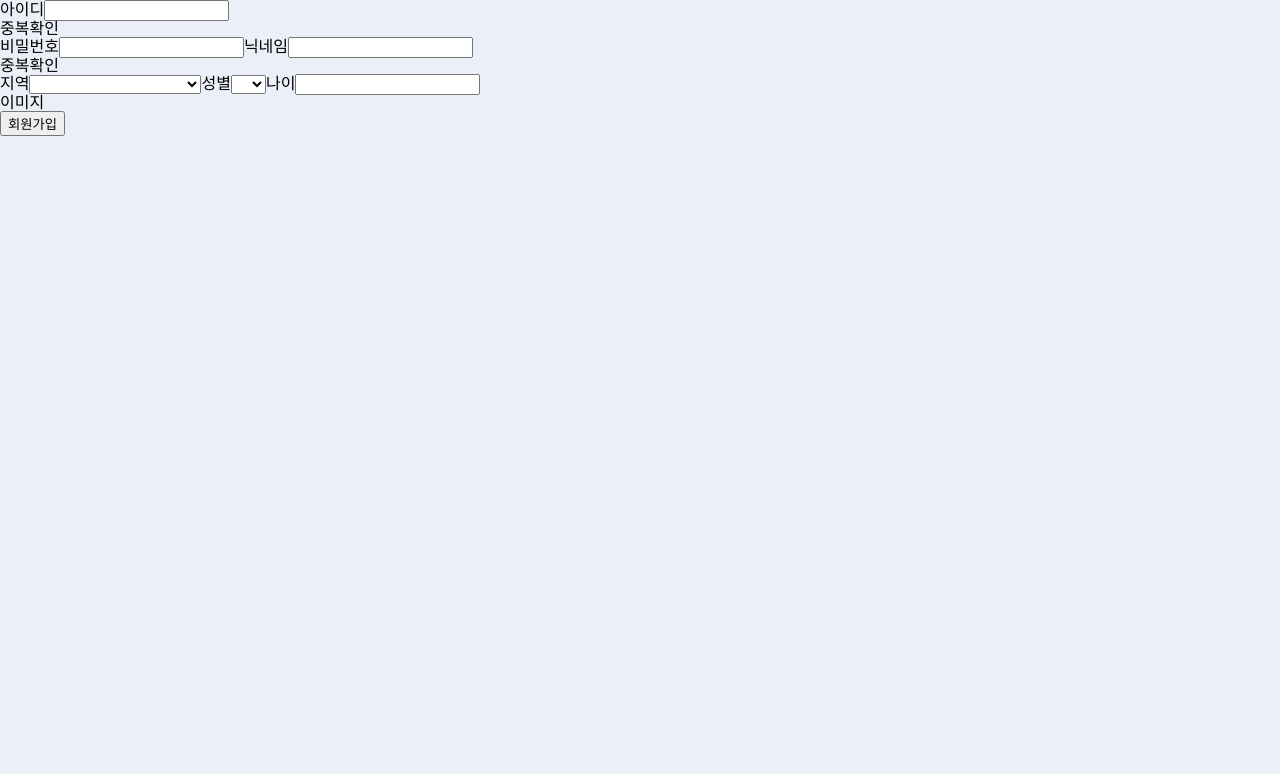
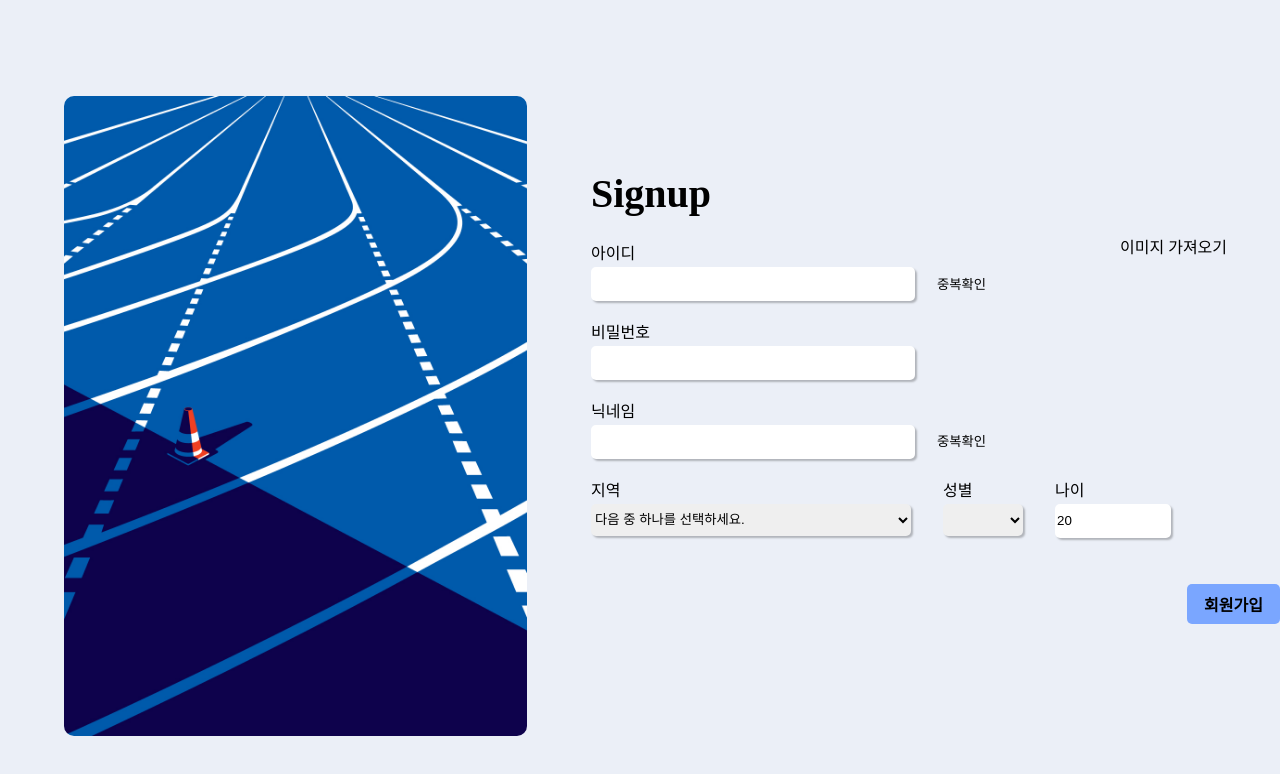
Before and after one commit to withandout/withandoutFE, a Vue app in the folder withandoutFE/: page /signup in a window 1280 px wide. Shown: the top 774 px of the page. Built offline with nearby package versions, Linux system fonts and the light colour scheme.

Commit message:
feat: Lainlnya add signup

```diff
--- a/withandoutFE/src/assets/css/main.css
+++ b/withandoutFE/src/assets/css/main.css
@@ -53,4 +53,5 @@ main {
 
 .nameCard {
   width: 40rem;
+  height: 18rem;
 }
--- /dev/null
+++ b/withandoutFE/src/assets/css/signup.css
@@ -0,0 +1,80 @@
+.signup {
+  display: flex;
+  align-items: center;
+  position: relative;
+}
+.poster {
+  margin-left: 4rem;
+  margin-top: 6rem;
+  width: 30rem;
+  height: 40rem;
+  border-radius: 10px;
+}
+
+form {
+  margin-left: 4rem;
+}
+
+h2 {
+  font-size: 2.5rem;
+  font-weight: 700;
+  margin-bottom: 2rem;
+}
+.inputArea {
+  display: flex;
+  flex-direction: column;
+}
+
+label {
+  margin-bottom: 0.3rem;
+}
+input,
+select {
+  width: 20rem;
+  border-radius: 5px;
+  margin-bottom: 1.5rem;
+  height: 2rem;
+  border: none;
+  box-shadow: 2px 2px 2px rgba(0, 0, 0, 25%);
+}
+
+.setInput {
+  display: flex;
+  justify-content: space-evenly;
+}
+
+#gender {
+  margin-left: 2rem;
+  width: 5rem;
+}
+
+#age {
+  margin-left: 2rem;
+  width: 7rem;
+}
+
+button {
+  border: none;
+  margin-left: 1rem;
+  background-color: transparent;
+}
+
+.imageArea {
+  position: absolute;
+  top: 15rem;
+  left: 70rem;
+}
+
+.htmlImage {
+  margin-bottom: 0.5rem;
+}
+.signupBtn {
+  align-self: flex-end;
+  background-color: #7aa6ff;
+  width: 6rem;
+  height: 2.5rem;
+  font-weight: 600;
+  font-size: 1rem;
+  border-radius: 5px;
+  margin-bottom: 7rem;
+}
--- a/withandoutFE/src/stores/user.js
+++ b/withandoutFE/src/stores/user.js
@@ -6,6 +6,8 @@ import { defineStore } from 'pinia';
 export const useUserStore = defineStore('user', () => {
   const REST_API_USER = `http://localhost:8080/user`;
   const router = useRouter();
+  const checkId = ref(false);
+  const checkNickname = ref(false);
   // 로그인
   const login = (user) => {
     axios({
@@ -27,15 +29,54 @@ export const useUserStore = defineStore('user', () => {
   };
 
   // 회원가입
-  const signupUser = (user) => {
+  const signupUser = (formData) => {
     axios({
       url: `${REST_API_USER}/signup`,
+      headers: { 'Content-Type': 'multipart/form-data' },
       method: 'POST',
-      data: user,
+      data: formData,
     }).then(() => {
       alert('회원가입 되었습니다.');
       router.push('/');
     });
   };
-  return { login, signupUser };
+
+  // 아이디 중복체크
+  const dupCheckId = (userId) => {
+    axios({
+      url: `${REST_API_USER}/validate`,
+      method: 'POST',
+      data: { userId: userId },
+    }).then((response) => {
+      // 어떤거 날려주는지 확인하고 true/false 값 바꾸기
+      // 406 -> 현재 존재한다는 의미
+      // 200 -> 존재하지 않으면 200, 사용할 수 있다는 의미
+      if (response.status === 200) {
+        checkId.value = true;
+      }
+    });
+  };
+
+  // 닉네임 중복체크
+  const dupCheckNick = (nickname) => {
+    axios({
+      url: `${REST_API_USER}/validate`,
+      method: 'POST',
+      data: { nickname: nickname },
+    }).then((response) => {
+      // 어떤거 날려주는지 확인하고 true/false 값 바꾸기
+      if (response.status === 200) {
+        checkNickname.value = true;
+      }
+    });
+  };
+
+  return {
+    login,
+    signupUser,
+    checkId,
+    checkNickname,
+    dupCheckId,
+    dupCheckNick,
+  };
 });
--- a/withandoutFE/src/views/SignupView.vue
+++ b/withandoutFE/src/views/SignupView.vue
@@ -1,15 +1,36 @@
 <template>
+  <section class="signup">
+    <img class="poster" src="@/assets/img/signup.jpg" alt="poster" />
     <form>
+      <h2>Signup</h2>
+      <section class="inputArea">
         <label for="id">아이디</label>
-    <input type="text" id="id" v-model="userId" />
-    <div>중복확인</div>
+        <div>
+          <input type="text" id="id" v-model="userId" required />
+          <span v-if="store.checkId">확인 완료</span>
+          <button v-else @click.prevent="store.dupCheckId(userId)">
+            중복확인
+          </button>
+        </div>
+      </section>
+      <section class="inputArea">
         <label for="password">비밀번호</label>
-    <input type="password" id="password" v-model="password" />
+        <input type="password" id="password" v-model="password" required />
+      </section>
+      <section class="inputArea">
         <label for="nickname">닉네임</label>
-    <input type="text" id="nickname" v-model="nickname" />
-    <div>중복확인</div>
+        <div>
+          <input type="text" id="nickname" v-model="nickname" required />
+          <span v-if="store.checkNickname">확인 완료</span>
+          <button v-else @click.prevent="store.dupCheckNick(nickname)">
+            중복확인
+          </button>
+        </div>
+      </section>
+      <section class="setInput">
+        <section class="inputArea">
           <label for="region">지역</label>
-    <select v-model="region" id="region">
+          <select v-model="region" id="region" required>
             <option disabled value="">다음 중 하나를 선택하세요.</option>
             <option>도봉구</option>
             <option>강북구</option>
@@ -37,23 +58,122 @@
             <option>구로구</option>
             <option>강서구</option>
           </select>
-    <label for="gender">성별</label>
-    <select id="gender" v-model="gender">
+        </section>
+        <section class="inputArea">
+          <label id="gender" for="gender">성별</label>
+          <select id="gender" v-model="gender" required>
             <option>남</option>
             <option>여</option>
           </select>
-    <label for="age">나이</label>
-    <input type="number" id="age" min="20" v-model="age" />
-    <input type="file" id="image" hidden />
+        </section>
+        <section class="inputArea">
+          <label id="age" for="age">나이</label>
+          <input type="number" id="age" min="20" v-model="age" required />
+        </section>
+      </section>
+      <section class="imageArea">
+        <input type="file" id="image" hidden @change="readInputFile" />
         <label for="image">
-      <div>이미지</div>
+          <div class="htmlImage">이미지 가져오기</div>
+          <div v-html="htmlImage"></div>
         </label>
-    <button>회원가입</button>
+      </section>
     </form>
+    <button class="signupBtn" @click.prevent="signup">회원가입</button>
+  </section>
 </template>
 
 <script setup>
-import { ref } from 'vue';
+import { ref, watch } from 'vue';
+import { useUserStore } from '@/stores/user';
+
+const userId = ref('');
+const password = ref('');
+const nickname = ref('');
+const region = ref('');
+const gender = ref('');
+const age = ref(20);
+const htmlImage = ref('');
+let fileArr;
+const store = useUserStore();
+
+// 아이디 형식 정규식
+const idReg = /^[a-zA-Z0-9]{6,20}$/;
+// 비밀번호 형식 정규식
+const passReg = /^[a-zA-Z0-9_*!@#$%^&(){}\[\]:;<>,.?~\\+=|~-]{8,15}$/;
+
+const readInputFile = (e) => {
+  // 미리보기 기능구현
+  let files = e.target.files;
+  fileArr = Array.prototype.slice.call(files);
+  console.log(fileArr);
+  fileArr.forEach(function (f) {
+    if (!f.type.match('image/.*')) {
+      alert('이미지 확장자만 업로드 가능합니다.');
+      return;
+    }
+    let reader = new FileReader();
+    reader.onload = function (e) {
+      htmlImage.value = `<img style="width: 10rem;" src=${e.target.result} />`;
+    };
+    reader.readAsDataURL(f);
+  });
+  // 이미지를 변환해보자
+};
+
+const signup = () => {
+  // 중복확인이 true일 때 확인 로직 필요
+  userId.value = userId.value.trim();
+  password.value = password.value.trim();
+
+  const user = {
+    userId: userId.value,
+    password: password.value,
+    nickname: nickname.value,
+    region: region.value,
+    gender: gender.value,
+    age: age.value,
+  };
+
+  const userToBlob = new Blob([JSON.stringify(user)], {
+    type: 'application/json',
+  });
+
+  const formData = new FormData();
+  formData.append('user', userToBlob);
+  formData.append('image', fileArr[0]);
+
+  // 아이디와 비밀번호 형식, 중복확인이 모두 완료되었을 떄
+  if (
+    store.checkId &&
+    store.checkNickname &&
+    idReg.test(userId.value) &&
+    passReg.test(password.value)
+  ) {
+    // user 넣어주기
+    store.signupUser(formData);
+  } else if (!store.checkId) {
+    alert('아이디 중복체크 해주세요.');
+  } else if (!store.checkNickname) {
+    alert('닉네임 중복체크 해주세요.');
+  } else if (!idReg.test(userId.value)) {
+    alert(
+      '아이디 형식이 틀렸습니다. 아이디는 문자와 숫자 8자리 이상 25자리 이하여야 합니다.'
+    );
+  } else if (!passReg.test(password.value)) {
+    alert(
+      '비밀번호 형식이 틀렸습니다. 비밀번호는 8자리 이상 20자리 이하여야 합니다.'
+    );
+  }
+};
+
+watch(htmlImage.value, () => {
+  const imgElement = document.querySelector('.htmlImage img');
+  imgElement.style.width = '3rem';
+  imgElement.style.height = '3rem';
+});
 </script>
 
-<style scoped></style>
+<style scoped>
+@import '@/assets/css/signup.css';
+</style>
```
Lines whose indentation alone changed are shown as unchanged.
